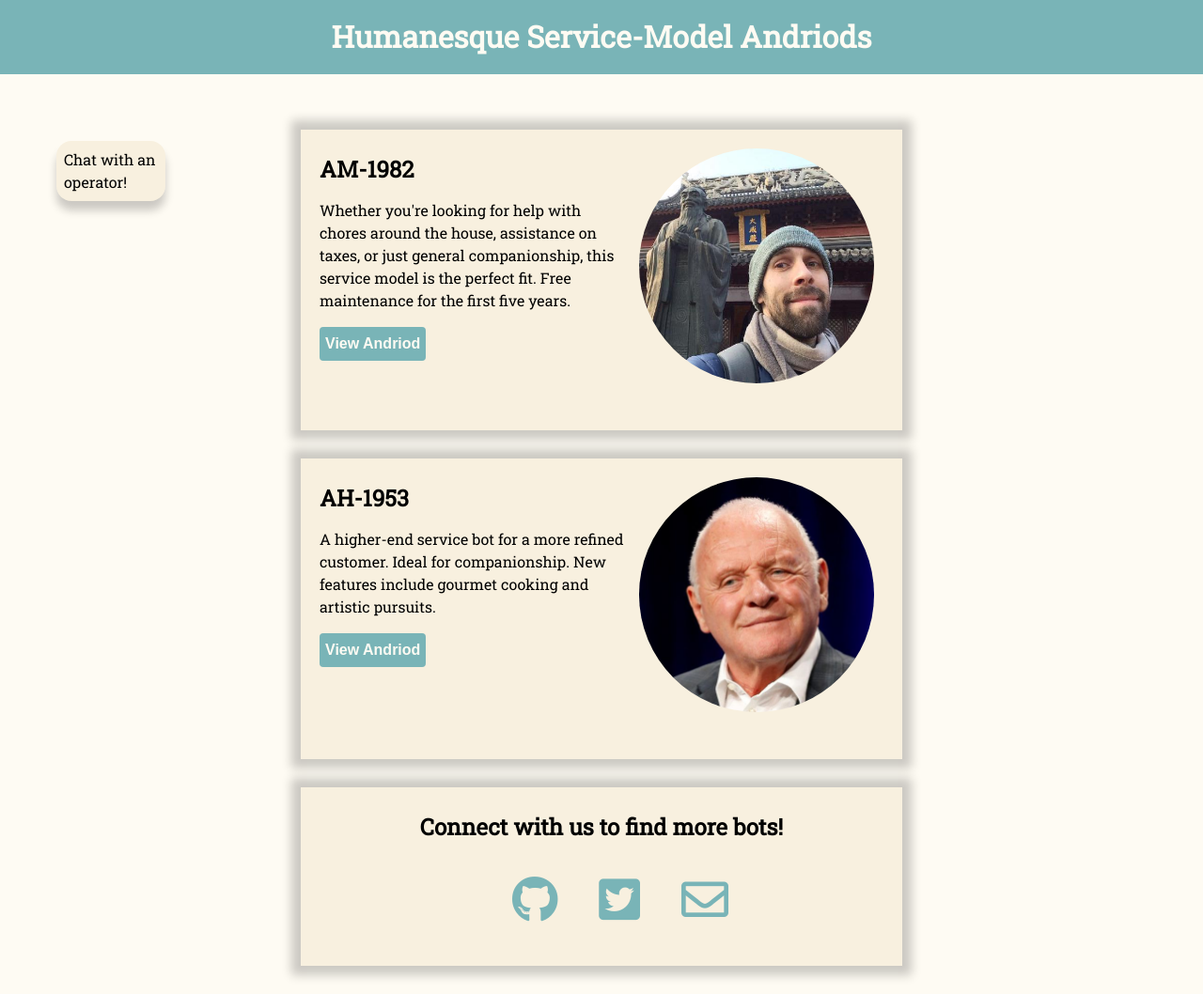
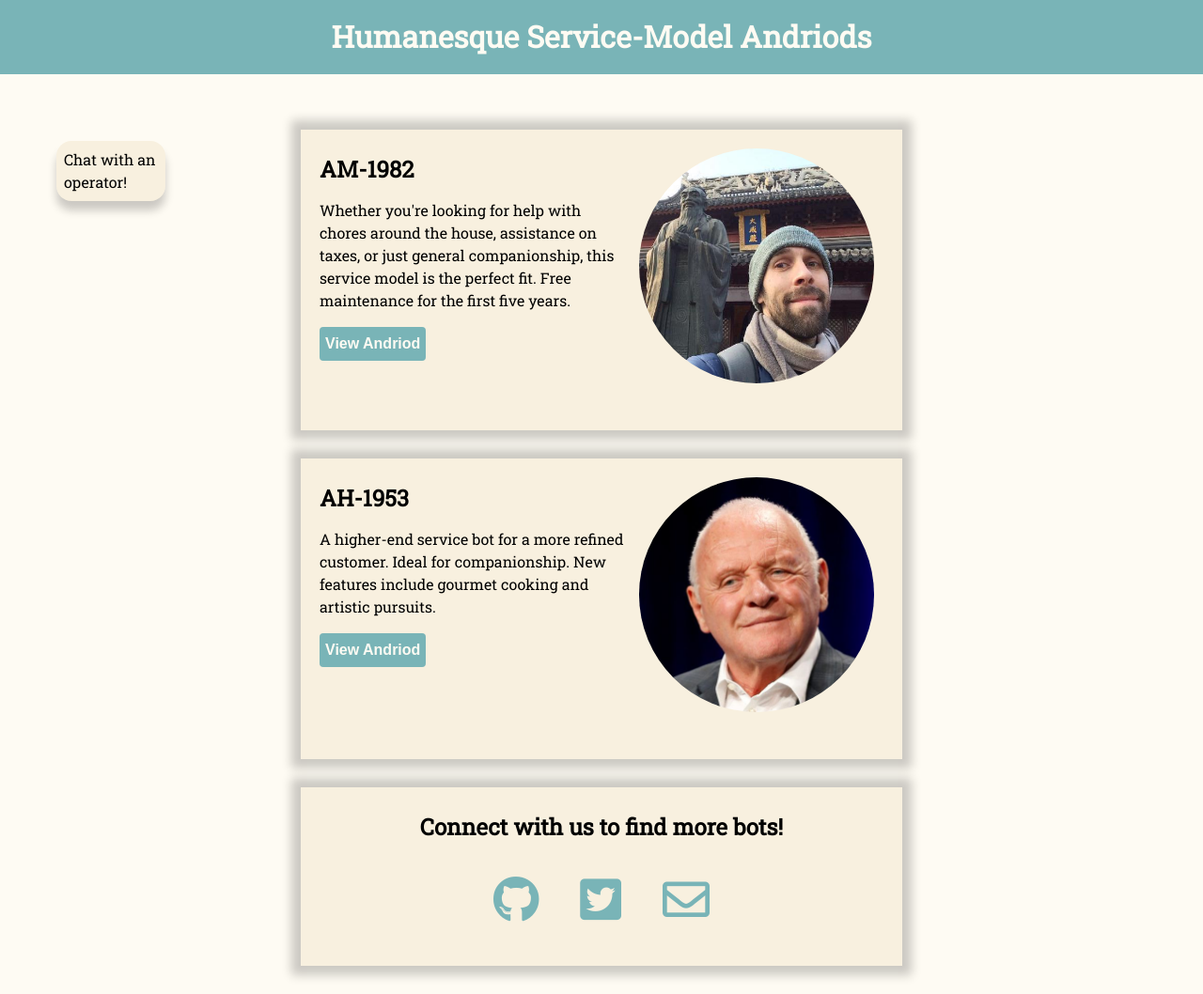
Before and after one commit to yadangdaxia/profile, a plain HTML site: page index.html in a window 1280 px wide. Shown: the whole page at 94% size. Drawn offline with Linux system fonts and the light colour scheme.

```diff
--- a/style.css
+++ b/style.css
@@ -72,6 +72,11 @@ h1 {
     display: inline;
     list-style: none;
 }
+.list-inline {
+  /* There is an automatic padding in lists */
+    padding: 0;
+}
+
 
 .img-circle {
   border-radius: 50%;
```
